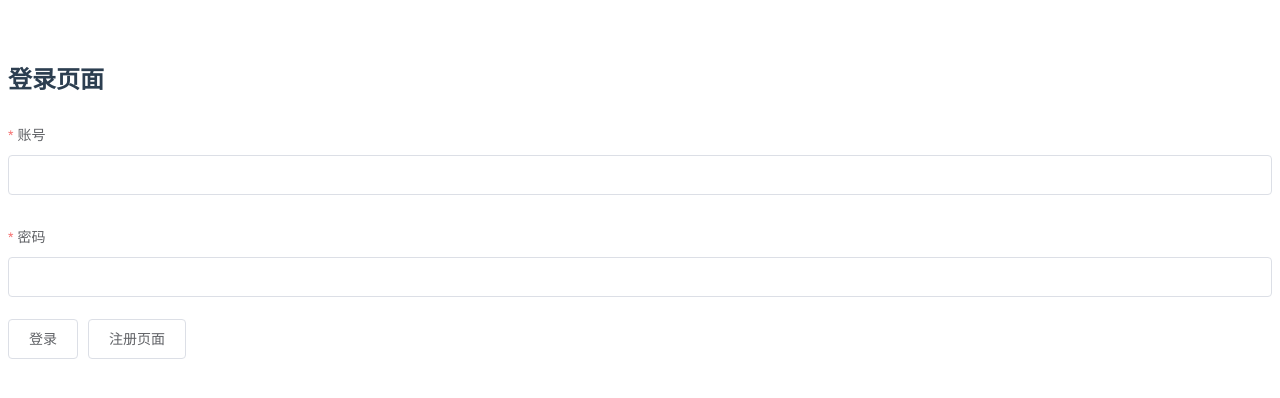
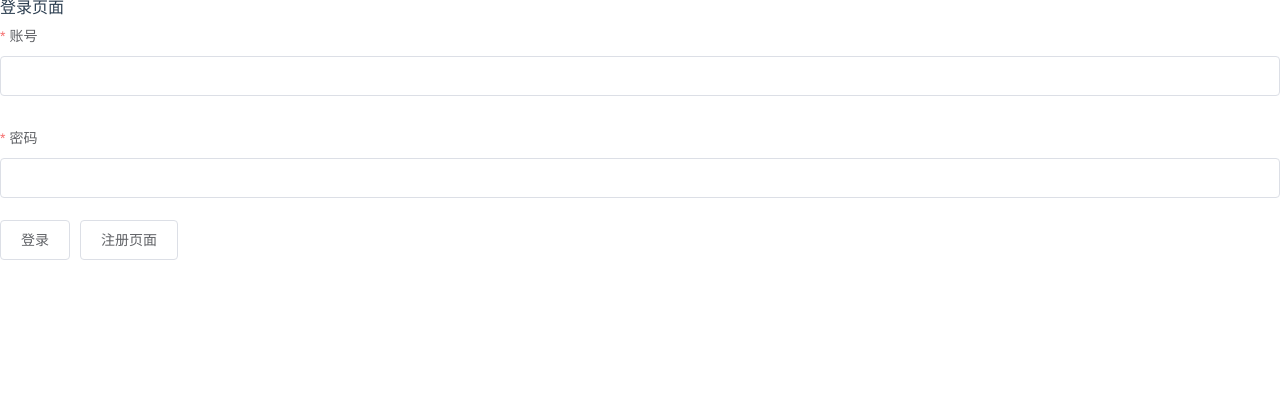
Before and after one commit to yangguanyong/linux-deploy, a Vue app: page /pc/login in a window 1280 px wide. Shown: the top 398 px of the page. Built offline with nearby package versions, Linux system fonts and the light colour scheme.

Commit message:
增加reset.scss

```diff
--- /dev/null
+++ b/src/assets/reset.scss
@@ -0,0 +1,90 @@
+/**
+* Eric Meyer's Reset CSS v2.0 (http://meyerweb.com/eric/tools/css/reset/)
+* http://cssreset.com
+*/
+html, body, div, span, applet, object, iframe,
+h1, h2, h3, h4, h5, h6, p, blockquote, pre,
+a, abbr, acronym, address, big, cite, code,
+del, dfn, em, img, ins, kbd, q, s, samp,
+small, strike, strong, sub, sup, tt, var,
+b, u, i, center,
+dl, dt, dd, ol, ul, li,
+fieldset, form, label, legend,
+table, caption, tbody, tfoot, thead, tr, th, td,
+article, aside, canvas, details, embed,
+figure, figcaption, footer, header,
+menu, nav, output, ruby, section, summary,
+time, mark, audio, video, input {
+margin: 0;
+padding: 0;
+border: 0;
+font-size: 100%;
+font-weight: normal;
+vertical-align: baseline;
+}
+
+/* HTML5 display-role reset for older browsers */
+article, aside, details, figcaption, figure,
+footer, header, menu, nav, section {
+display: block;
+}
+
+body {
+line-height: 1;
+}
+
+blockquote, q {
+quotes: none;
+}
+
+blockquote:before, blockquote:after,
+q:before, q:after {
+content: none;
+}
+
+table {
+border-collapse: collapse;
+border-spacing: 0;
+}
+
+/* custom */
+a {
+color: #7e8c8d;
+text-decoration: none;
+-webkit-backface-visibility: hidden;
+}
+
+li {
+list-style: none;
+}
+
+::-webkit-scrollbar {
+width: 5px;
+height: 5px;
+}
+
+::-webkit-scrollbar-track-piece {
+background-color: rgba(0, 0, 0, 0.2);
+-webkit-border-radius: 6px;
+}
+
+::-webkit-scrollbar-thumb:vertical {
+height: 5px;
+background-color: rgba(125, 125, 125, 0.7);
+-webkit-border-radius: 6px;
+}
+
+::-webkit-scrollbar-thumb:horizontal {
+width: 5px;
+background-color: rgba(125, 125, 125, 0.7);
+-webkit-border-radius: 6px;
+}
+
+html, body {
+width: 100%;
+}
+
+body {
+-webkit-text-size-adjust: none;
+-webkit-tap-highlight-color: rgba(0, 0, 0, 0);
+}
--- a/src/entry/pc/App.vue
+++ b/src/entry/pc/App.vue
@@ -17,6 +17,5 @@
   -webkit-font-smoothing: antialiased;
   -moz-osx-font-smoothing: grayscale;
   color: #2c3e50;
-  margin-top: 60px;
 }
 </style>
--- a/src/entry/pc/main.js
+++ b/src/entry/pc/main.js
@@ -4,6 +4,7 @@
 import ElementUI from 'element-ui'
 import 'element-ui/lib/theme-chalk/index.css'
 import components from '@/components/index'
+import '@/assets/reset.scss'
 
 Vue.use(ElementUI)
 Vue.use(components)
```
